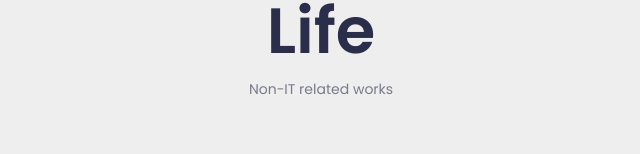
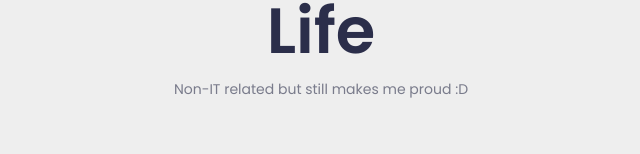
Before and after one commit to mhadziqrazin/hadziqrazin, a SvelteKit app: page /life in a window 1280 px wide. Shown: the part 121-275 px from the top of the page, without its empty margins (319-959 px from the left). Built offline with nearby package versions, Linux system fonts and the light colour scheme; grey boxes are pictures that could not be loaded.

Commit message:
style: change life page subtitle

```diff
--- a/src/routes/life/+page.svelte
+++ b/src/routes/life/+page.svelte
@@ -3,4 +3,4 @@
   import ShowcasePage from "$lib/components/sections/ShowcasePage.svelte"
 </script>
 
-<ShowcasePage data={life} title={'Life'} subtitle={'Non-IT related works'}/>
+<ShowcasePage data={life} title={'Life'} subtitle={`Non-IT related but still makes me proud :D`}/>
```
